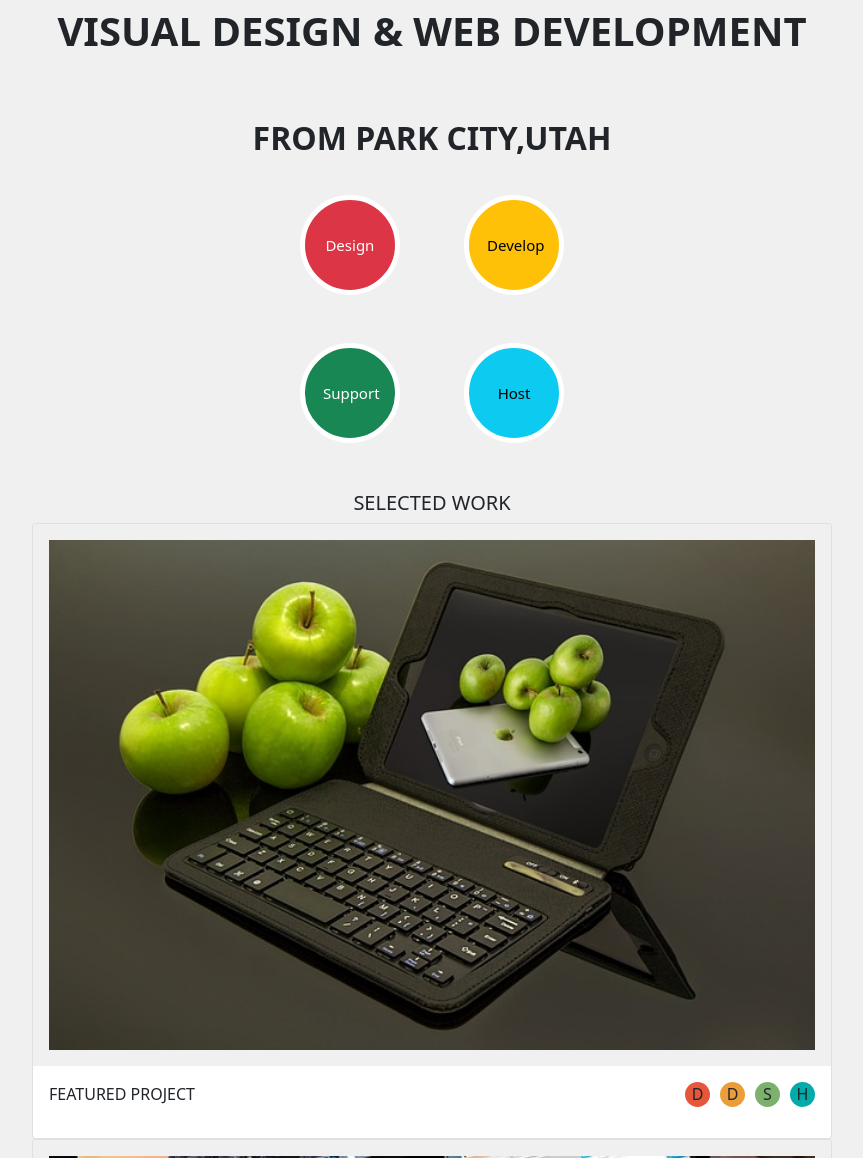
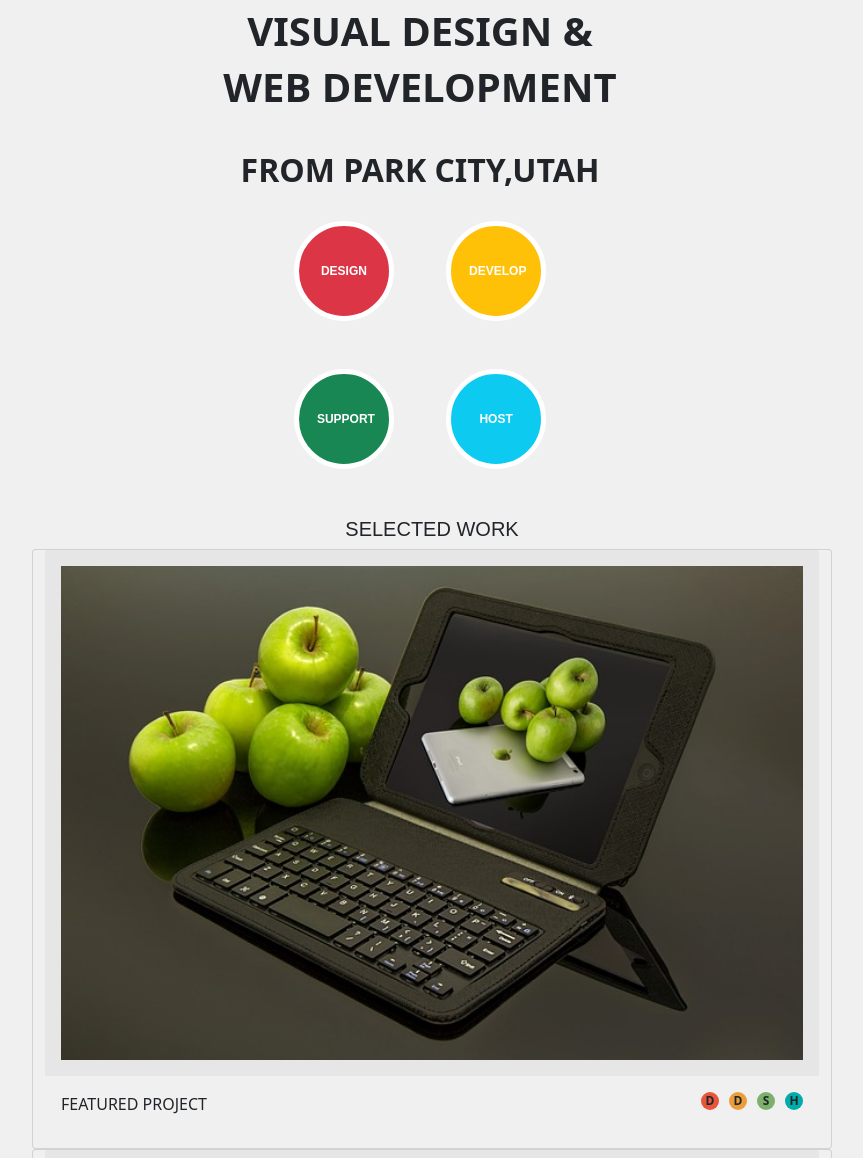
Before and after one commit to Roland-Chu-Codeup-Design-Project/Codeup-Design-Project, a plain HTML site: page design-project.html in a window 1280 px wide. Shown: the part 114-1272 px from the top of the page, without its empty margins (208-1071 px from the left). Drawn offline with nearby package versions, Linux system fonts and the light colour scheme.

Commit message:
Still working

```diff
--- a/design-project.css
+++ b/design-project.css
@@ -1,8 +1,26 @@
-
-
 
 body {
     background-color: #F0F0F0;
+}
+
+h1 h2 {
+    font-family: 'Anton', sans-serif;
+
+}
+
+h5 {
+    font-family: 'Abel', sans-serif;
+}
+
+.card {
+    background-color: #F0F0F0;
+
+}
+
+.card-img-top {
+    border: 1rem solid #E6E6E6
+
+
 }
 
 
@@ -11,20 +29,27 @@ body {
     height: 100px;
     padding: 13px 18px;
     border-radius: 60px;
-    font-size: 15px;
-    text-align: center;
+    font-size: 12px;
     border-width: thick;
     border-color: white;
+    color: white;
+    font-weight: bold;
+    font-family: 'Abel', sans-serif;
+
 
 }
 
 .dot {
-    height: 25px;
-    width: 25px;
+    height: 18px;
+    width: 18px;
     background-color: #bbb;
     border-radius: 50%;
     margin-left: 10px;
     display: inline-block;
+    font-weight: bold;
+    text-align: center;
+    font-size: 12px;
+
 
 
 }
--- a/design-project.html
+++ b/design-project.html
@@ -5,6 +5,9 @@
     <title>Design Project</title>
     <link href="https://cdn.jsdelivr.net/npm/bootstrap@5.1.3/dist/css/bootstrap.min.css" rel="stylesheet"
           integrity="sha384-1BmE4kWBq78iYhFldvKuhfTAU6auU8tT94WrHftjDbrCEXSU1oBoqyl2QvZ6jIW3" crossorigin="anonymous">
+    <link rel="preconnect" href="https://fonts.googleapis.com">
+    <link rel="preconnect" href="https://fonts.gstatic.com" crossorigin>
+    <link href="https://fonts.googleapis.com/css2?family=Oswald:wght@200;300&display=swap" rel="stylesheet">
 
     <link rel="stylesheet" href="design-project.css">
 
@@ -41,23 +44,6 @@
                 <li class="nav-item">
                     <a class="nav-link" href="#">CONTACT</a>
                 </li>
-                <!--                <li class="nav-item dropdown">-->
-                <!--                    <a class="nav-link dropdown-toggle" href="#" id="navbarDropdown" role="button"-->
-                <!--                       data-bs-toggle="dropdown" aria-expanded="false">-->
-                <!--                        WORK-->
-                <!--                    </a>-->
-                <!--                    <ul class="dropdown-menu" aria-labelledby="navbarDropdown">-->
-                <!--                        <li><a class="dropdown-item" href="#">Action</a></li>-->
-                <!--                        <li><a class="dropdown-item" href="#">Another action</a></li>-->
-                <!--                        <li>-->
-                <!--                            <hr class="dropdown-divider">-->
-                <!--                        </li>-->
-                <!--                        <li><a class="dropdown-item" href="#">Something else here</a></li>-->
-                <!--                    </ul>-->
-                <!--                </li>-->
-                <!--                <li class="nav-item">-->
-                <!--                    <a class="nav-link disabled">Disabled</a>-->
-                <!--                </li>-->
             </ul>
             <form class="d-flex">
                 <input class="form-control me-2" type="search" placeholder="Search" aria-label="Search">
@@ -66,14 +52,18 @@
         </div>
     </div>
 </nav>
+
+
 <div class="container">
     <div class="row">
-        <div class="col- col-sm-12">
+        <!--        <div class="col-12 col-sm-12">-->
         <!--h1 and h2 container -->
         <!--            <div class="container">-->
         <!--                <div class="row">-->
-            <div class="text-center">
-                <h1><strong>VISUAL DESIGN & WEB DEVELOPMENT</strong></h1>
+        <div class="row text-center">
+            <h1 class="col-12 col-sm-12"><strong>VISUAL DESIGN & </strong></h1>
+            <h1 class="col-12 col-sm-12"><strong>WEB DEVELOPMENT</strong></h1>
+
             <br>
             <h2 style="margin-top: 1em"><strong>FROM PARK CITY,UTAH</strong></h2>
         </div>
@@ -82,21 +72,26 @@
         <!--Circle Containers-->
         <!--            <div class="container">-->
         <!--                <div class="row">-->
-            <div class="col text-center">
+
+
+        <!--Start from Here-->
+
+
+        <div class="row text-center">
+            <div class="column-md-12">
                 <button type="button" style="margin-right:4em; margin-top: 2em;"
-                        class="btn btn-danger btn-circle btn-xl">Design
+                        class="btn btn-danger btn-circle btn-xl">DESIGN
                 </button>
-                <button type="button" style="margin-top: 2em;" class="btn btn-warning btn-circle btn-xl ">
-                    Develop
+                <button type="button" style="margin-top: 2em;" class="btn btn-warning btn-circle btn-xl">
+                    DEVELOP
                 </button>
                 <br>
                 <button type="button" style="margin-right:4em;" class="btn btn-success btn-circle btn-xl mt-5">
-                    Support
+                    SUPPORT
                 </button>
-                <button type="button" class="btn btn-info btn-circle btn-xl mt-5">Host</button>
+                <button type="button" class="btn btn-info btn-circle btn-xl mt-5">HOST</button>
             </div>
-            <!--                </div>-->
-            <!--            </div>-->
+        </div>
 
 
         <header>
@@ -107,13 +102,15 @@
 
         <!--        Image#1-->
 
+        <div class="container">
+            <div class="row">
                 <div class="card" style="width: 50rem; margin: auto;">
-                <img class="card-img-top " style="border: 1rem solid #F0F0F0"
+                    <img class="card-img-top"
                          src="assets/images/apple-ipad.jpg"
                          alt="Card image cap">
                     <div class="card-body row">
                         <p class="card-text col-6">FEATURED PROJECT</p>
-                    <div class="col-6 d-flex justify-content-end" style="text-align: center">
+                        <div class="col-6 d-flex justify-content-end" style="text-align: center;">
                             <span class="dot red">D</span>
                             <span class="dot orange">D</span>
                             <span class="dot green">S</span>
@@ -123,7 +120,7 @@
                 </div>
                 <!--            Image # 2-->
                 <div class="card" style="width: 50rem; margin: auto;">
-                <img class="card-img-top " style="border: 1rem solid #F0F0F0"
+                    <img class="card-img-top "
                          src="assets/images/macbook.jpg"
                          alt="Card image cap">
                     <div class="card-body row">
@@ -139,11 +136,11 @@
 
                 <!--                      Image # 3-->
                 <div class="card" style="width: 50rem; margin: auto;">
-                <img class="card-img-top " style="border: 1rem solid #F0F0F0"
+                    <img class="card-img-top "
                          src="assets/images/man.jpg" alt="Card image cap">
                     <div class="card-body row">
                         <p class="card-text col-6">FEATURED PROJECT</p>
-                    <div class="col-6 d-flex justify-content-end" style="text-align: center">
+                        <div class="col-6 d-flex justify-content-end" style="text-align: center;">
                             <span class="dot red">D</span>
                             <span class="dot orange">D</span>
                             <span class="dot green">S</span>
@@ -153,7 +150,7 @@
                 </div>
                 <!--                       Image #4 -->
                 <div class="card" style="width: 50rem; margin: auto;">
-                <img class="card-img-top " style="border: 1rem solid #F0F0F0"
+                    <img class="card-img-top "
                          src="assets/images/security.jpg"
                          alt="Card image cap">
                     <div class="card-body row">
@@ -169,6 +166,8 @@
             </div>
         </div>
     </div>
+</div>
+
 
 <script src="https://cdn.jsdelivr.net/npm/bootstrap@5.1.3/dist/js/bootstrap.bundle.min.js"
         integrity="sha384-ka7Sk0Gln4gmtz2MlQnikT1wXgYsOg+OMhuP+IlRH9sENBO0LRn5q+8nbTov4+1p"
```
Lines whose indentation alone changed are shown as unchanged.
